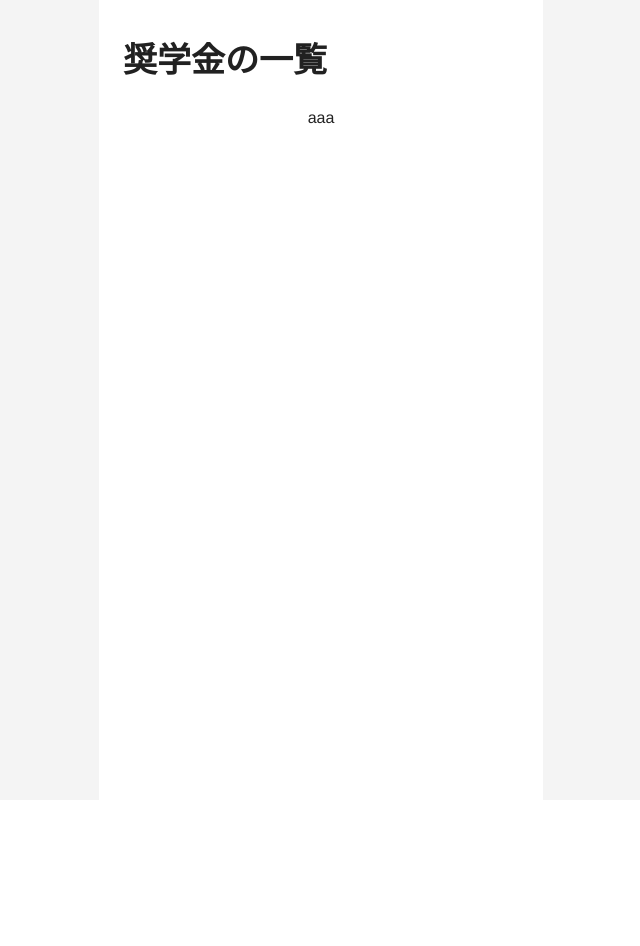
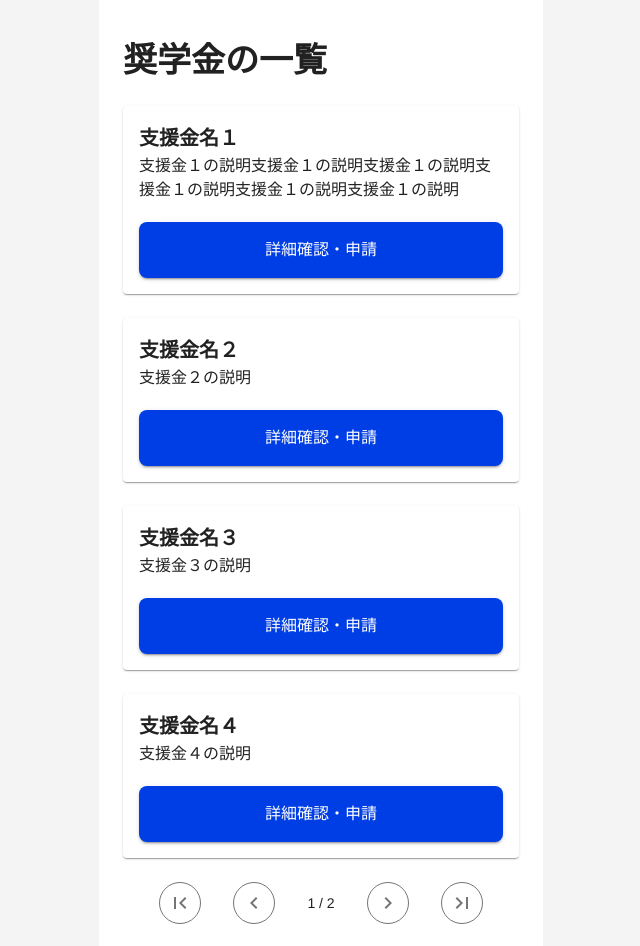
Before and after one commit to STECH-for-My-Shienkin-Navi/My-Shienkin-Navi, a React (Vite) app: page /SupportList in a window 1280 px wide. Shown: the top 946 px of the page, without its empty margins (319-959 px from the left). Before the commit the page ends 800 px from the top, so only its background shows below. Built offline with nearby package versions, Linux system fonts and the light colour scheme.

Commit message:
feat: SupportListPageの追加

```diff
--- a/src/components/pages/SupportListPage.tsx
+++ b/src/components/pages/SupportListPage.tsx
@@ -1,10 +1,76 @@
 import { FC } from 'react';
 import { MainLayout } from '../layout/MainLayout';
+import { CommonButton } from '../common/CommonButton';
+import { CommonCard } from '../common/CommonCard';
+import { useNavigate } from 'react-router-dom';
+import { Stack, Typography, IconButton, } from '@mui/material';
+import NavigateBeforeIcon from '@mui/icons-material/NavigateBefore';
+import FirstPageIcon from '@mui/icons-material/FirstPage';
+import NavigateNextIcon from '@mui/icons-material/NavigateNext';
+import LastPageIcon from '@mui/icons-material/LastPage';
 
 export const SupportListPage: FC = () => {
+  const navigate = useNavigate();
+
+  // デモの支援金一覧
+  const navList = [
+    {
+      'title': '支援金名１',
+      'description': '支援金１の説明支援金１の説明支援金１の説明支援金１の説明支援金１の説明支援金１の説明',
+      'link': '/SupportDetail'
+    },
+    {
+      'title': '支援金名２',
+      'description': '支援金２の説明',
+      'link': '/SupportDetail'
+    },
+    {
+      'title': '支援金名３',
+      'description': '支援金３の説明',
+      'link': '/SupportDetail'
+    },
+    {
+      'title': '支援金名４',
+      'description': '支援金４の説明',
+      'link': '/SupportDetail'
+    },
+  ]
+
   return (
     <MainLayout title="奨学金の一覧">
-      <div>aaa</div>
+      <Stack sx={{width: '100%'}} spacing={3}>
+        {navList.map((item) => {
+          return (
+            <CommonCard title={item.title} onClick={() => navigate(item.link)}>
+              <Typography variant="body1" sx={{marginBottom: '20px'}}>{item.description}</Typography>
+              <CommonButton
+                children="詳細確認・申請"
+                onClick={() => {
+                  console.log("aaa")
+                  navigate('/SupportDetail')
+                }}
+              />
+            </CommonCard>
+          )
+        })}
+
+        <Stack direction="row" spacing={4} sx={{mx: 4}} alignItems="center" justifyContent="center">
+          <IconButton sx={{border: "1px solid"}}><FirstPageIcon /></IconButton>
+          <IconButton sx={{border: "1px solid"}}><NavigateBeforeIcon /></IconButton>
+          <Typography variant='body2'>1 / 2</Typography>
+          <IconButton sx={{border: "1px solid"}}><NavigateNextIcon /></IconButton>
+          <IconButton sx={{border: "1px solid"}}><LastPageIcon /></IconButton>
+        </Stack>
+
+        <CommonButton
+          children="種類の選択へ戻る"
+          onClick={() => {navigate('/SupportSearch')}}
+          isSecondary
+        />
+
+      </Stack>
+
+
     </MainLayout>
   );
 };
```
Also changed, not shown: 1 other file (tests, documents, lock files or other folders).
